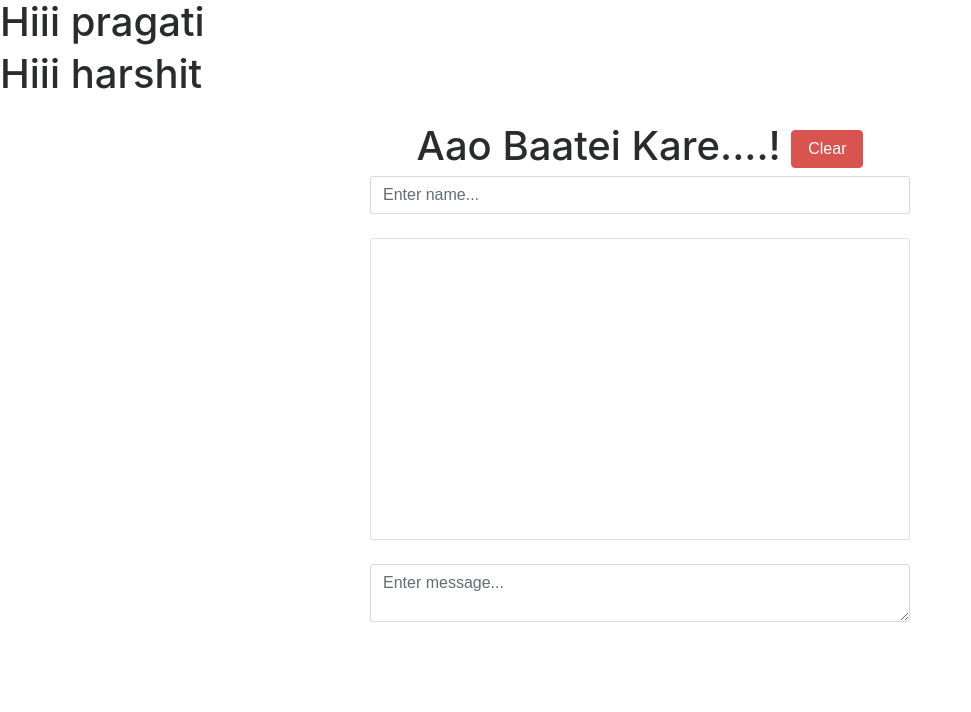
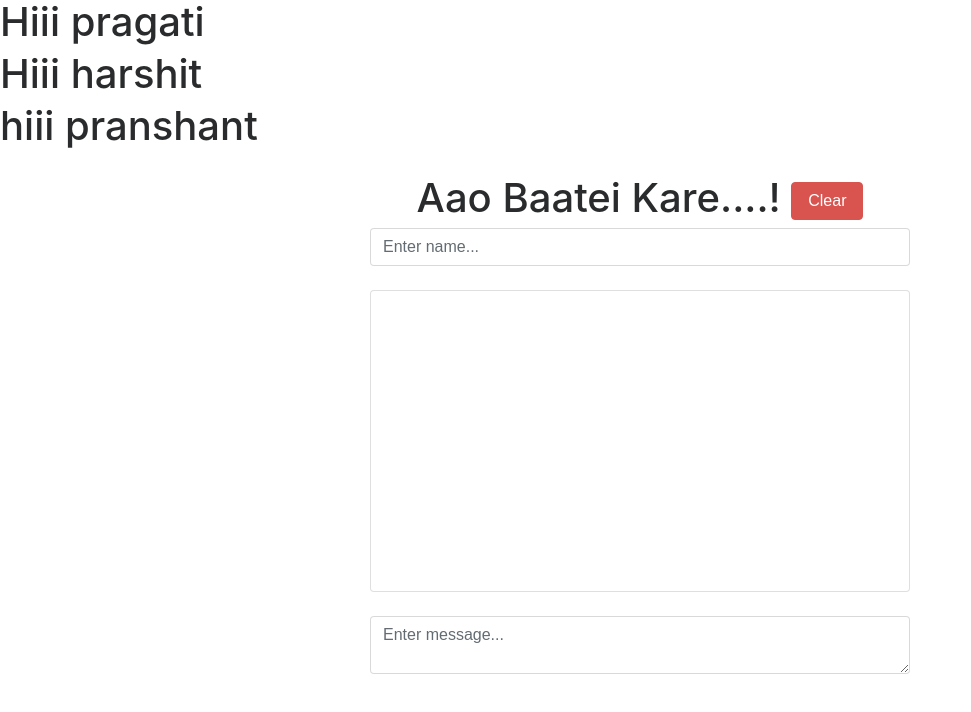
Before and after one commit to looser97/Chat_Room, a website: page chat/index.html in a window 1280 px wide. Shown: the whole page, without its empty margins (0-971 px from the left). Drawn offline with nearby package versions, Linux system fonts and the light colour scheme; no server answers.

Commit message:
pranshant

```diff
--- a/chat/index.html
+++ b/chat/index.html
@@ -13,6 +13,7 @@
 <body>
 	<h1> Hiii pragati </h1>
 	<h1>Hiii harshit</h1>
+	<h1>hiii pranshant</h1>
     <div class="container">
         <div class="row">
             <div class="col-md-6 offset-md-3 col-sm-12">
```
